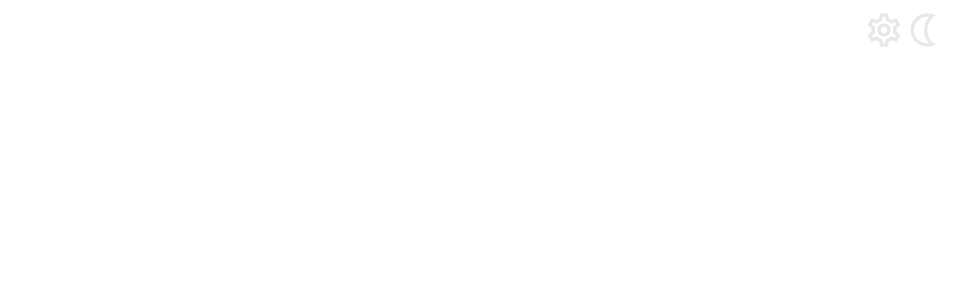
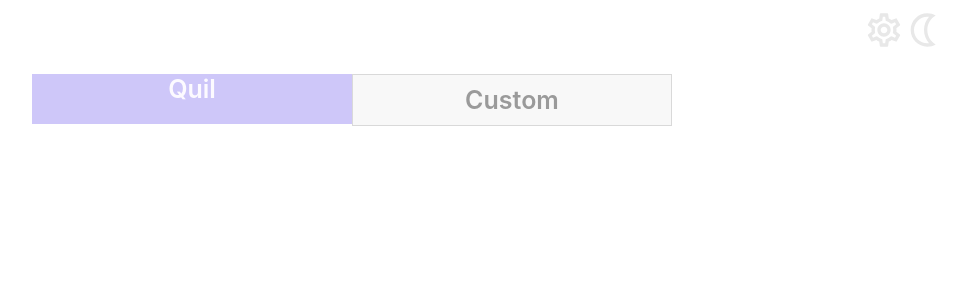
Before and after one commit to nesterovad/myTextDecorator, a React (Create React App) app in the folder my_text_decorator/: page / in a window 1280 px wide. Shown: the top 300 px of the page, without its empty margins (288-1254 px from the left). Built offline with nearby package versions, Linux system fonts and the light colour scheme.

Commit message:
switcher added to app, finally stylized

```diff
--- a/my_text_decorator/src/components/layouts/layouts.css
+++ b/my_text_decorator/src/components/layouts/layouts.css
@@ -9,3 +9,11 @@
  width: 100%;
  height: 100%;
 }
+
+.container{
+    margin-top: 20px;
+    min-width: 600px;
+    width: 50%;
+    margin-left: 25%;
+    margin-right: 25%;
+}
--- a/my_text_decorator/src/components/layouts/mailLayout.jsx
+++ b/my_text_decorator/src/components/layouts/mailLayout.jsx
@@ -1,11 +1,13 @@
 import React, { useState } from "react";
 
 import { Header } from "../header";
+import { Switcher } from "../switcher";
 
 import './layouts.css';
 
 function MainLayout(){
     const [theme, setTheme] = useState('light');
+    const [editorMode, setEditorMode] = useState('Quil');
 
     function onThemeChange(){
         if (theme === 'light'){
@@ -19,6 +21,9 @@ function MainLayout(){
         return (
             <div className="mainLight">
                 <Header theme={theme} onTheme={onThemeChange}/>
+                <div className="container">
+                    <Switcher theme={theme} onChangeMode={setEditorMode}/>
+                </div>
             </div>
         )
 
@@ -28,6 +33,9 @@ function MainLayout(){
         return (
             <div className="mainDark">
                 <Header theme={theme} onTheme={onThemeChange}/>
+                <div className="container">
+                    <Switcher theme={theme} onChangeMode={setEditorMode}/>
+                </div>
             </div>
         )
     }
--- a/my_text_decorator/src/components/switcher/switcher.css
+++ b/my_text_decorator/src/components/switcher/switcher.css
@@ -1,7 +1,5 @@
 .switcher{
-    min-width: 600px;
-    height: 80px;
-    width: 60%;
+    height: 50px;
 }
 
 .leftButton{
@@ -18,18 +16,21 @@
 
 .lightActiveButton{
     background-color: #CEC7F9;
+    height: 50px;
+    margin-top: -20px;
 }
 
 .lightPassiveButton{
     background-color: #F8F8F8;
     border: 1px solid #D9D9D9;
+    height: 50px;
 }
 
 .lightActiveText{
     color: #FCFAFF;
     text-align: center;
     font-family: Inter;
-    font-size: 36px;
+    font-size: 25px;
     font-style: normal;
     font-weight: 600;
     margin-left: 20%;
@@ -41,28 +42,31 @@
     color: #9A9A9A;
     text-align: center;
     font-family: Inter;
-    font-size: 36px;
+    font-size: 25px;
     font-style: normal;
     font-weight: 600;
     margin-left: 20%;
     margin-right: 20%;
-    margin-top: 20px;
+    margin-top: 10px;
 }
 
 .darkActiveButton{
     background-color: #717183;
+    height: 50px;
+    margin-top: -20px;
 }
 
 .darkPassiveButton{
     background-color: #44444A;
     border: 1px solid #D9D9D9;
+    height: 50px;
 }
 
 .darkActiveText{
     color: #FCFAFF;
     text-align: center;
     font-family: Inter;
-    font-size: 36px;
+    font-size: 25px;
     font-style: normal;
     font-weight: 600;
     margin-left: 20%;
@@ -74,10 +78,10 @@
     color: #9A9A9A;
     text-align: center;
     font-family: Inter;
-    font-size: 36px;
+    font-size: 25px;
     font-style: normal;
     font-weight: 600;
     margin-left: 20%;
     margin-right: 20%;
-    margin-top: 20px;
+    margin-top: 10px;
 }
--- a/my_text_decorator/src/components/switcher/switcher.jsx
+++ b/my_text_decorator/src/components/switcher/switcher.jsx
@@ -2,7 +2,7 @@ import React, { useState } from "react";
 
 import './switcher.css';
 
-function Switcher(){
+function Switcher(props){
     const [selected, setSelected] = useState('Quil');
 
     function renderSwitcher(theme, onChangeMode){
```
